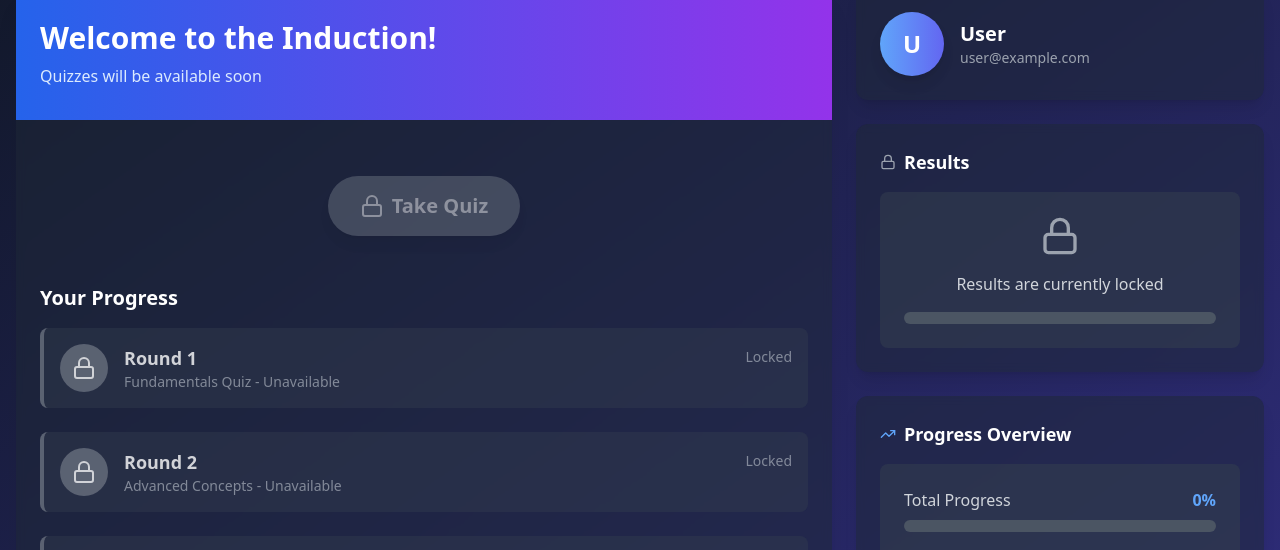
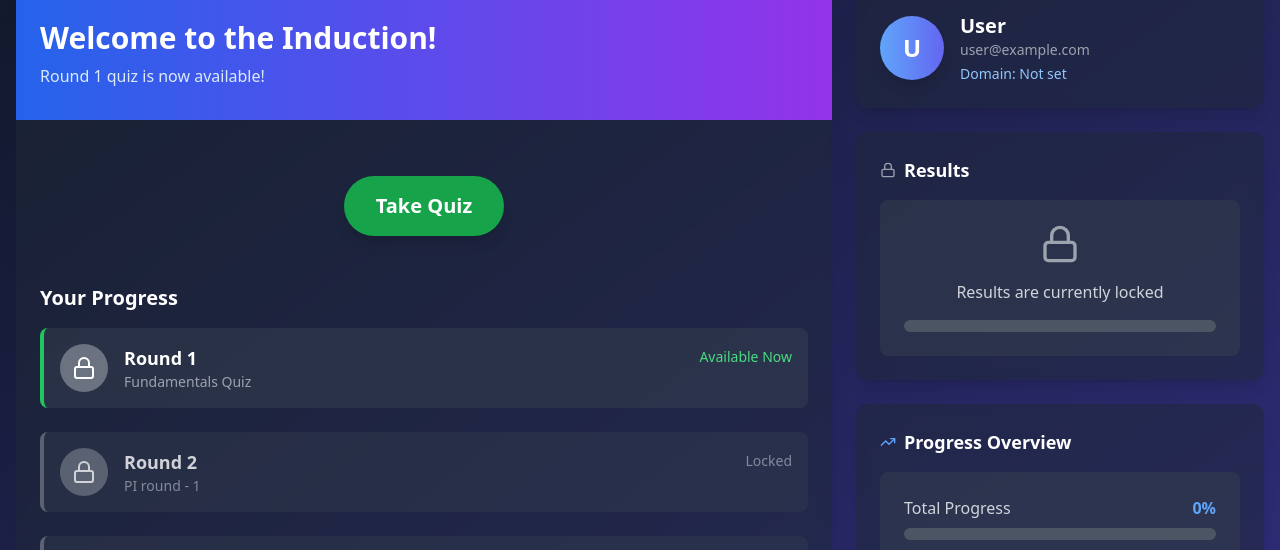
Before and after one commit to piyush-bit/iic-induction-2025, a React (Vite) app: page /dashboard in a window 1280 px wide. Shown: the part 220-770 px from the top of the page. Built offline with nearby package versions, Linux system fonts and the light colour scheme; no server answers; sample sign-in values are in the browser's storage; a web font is replaced by a local one.

Commit message:
quiz live

```diff
--- a/src/components/Dashboard/Dashboard.jsx
+++ b/src/components/Dashboard/Dashboard.jsx
@@ -9,7 +9,9 @@ function Dashboard() {
     navigate('/login');
   };
   const [isLoading, setIsLoading] = useState(true);
-  const [currentUser, setCurrentUser] = useState(null);
+  const [currentUser, setCurrentUser] = useState({});
+  const [domain, setDomain] = useState(null);
+  const [quizUrl, setQuizUrl] = useState("#");
   const navigate = useNavigate();
   const [quizData, setQuizData] = useState({
     round1: { status: 'locked', score: null, maxScore: 100, unlockDate: 'TBD' },
@@ -32,14 +34,40 @@ function Dashboard() {
         });
         const data = await response.json();
         if (data.student) {
-          const { firstName, lastName, email } = data.student;
-          setCurrentUser(prev => ({ ...prev, firstName, lastName, email }));
+          // console.log('User Data:', data.student);
+          // console.log('Current:', currentUser)
+          const { firstName, lastName, email, primaryDomain } = data.student;
+          setCurrentUser(prev => ({ ...prev, firstName, lastName, email, primaryDomain }));
+          setDomain(primaryDomain);
+
+          // Set quiz URL based on primaryDomain
+          if(primaryDomain === "computer_science" || primaryDomain === "cs"){
+            setQuizUrl("https://iic-183532.learnyst.com/learn/computer-science");
+          }
+          else if(primaryDomain === "management" || primaryDomain === "Management"){
+            setQuizUrl("https://iic-183532.learnyst.com/learn/Management");
+          }
+          else if(primaryDomain === "mechanical" ||primaryDomain === "Mechanical"){
+            setQuizUrl("https://iic-183532.learnyst.com/learn/Mechanical");
+          }
+          else if(primaryDomain === "chemical"  || primaryDomain === "Chemical"){
+            setQuizUrl("https://iic-183532.learnyst.com/learn/Chemical");
+          }
+          else if(primaryDomain === "electronics" || primaryDomain === "Electronics"){
+            setQuizUrl("https://iic-183532.learnyst.com/learn/Electronics");
+          }
+          else{
+            setQuizUrl("#");
+          }
+          // console.log('Current (a):', currentUser)
         }
+
+        // Set Round 1 as available
         setQuizData({
-          round1: { status: 'locked', score: null, maxScore: 100, unlockDate: 'TBD' },
+          round1: { status: 'available', score: null, maxScore: 100, unlockDate: '30 Mar 2025' },
           round2: { status: 'locked', score: null, maxScore: 150, unlockDate: 'TBD' },
           round3: { status: 'locked', score: null, maxScore: 200, unlockDate: 'TBD' },
-          currentRound: null
+          currentRound: 1
         });
       } catch (error) {
         console.error('Error fetching user data:', error);
@@ -49,7 +77,7 @@ function Dashboard() {
     };
 
     fetchQuizData();
-  }, []);
+  }, [navigate]);
 
   const getRoundStatusColor = (status) => {
     switch(status) {
@@ -67,11 +95,6 @@ function Dashboard() {
       case 'completed': return <CheckCircle size={24} />;
       default: return <AlertTriangle size={24} />;
     }
-  };
-
-  const handleTakeQuiz = () => {
-    // Quiz is locked
-    alert('Quiz is currently locked. Please check back later.');
   };
 
   return (
@@ -104,19 +127,19 @@ function Dashboard() {
             <div className="w-full md:w-2/3 bg-gray-800/50 backdrop-blur-sm rounded-xl shadow-xl overflow-hidden">
               <div className="bg-gradient-to-r from-blue-600 to-purple-600 px-6 py-8">
                 <h2 className="text-3xl font-bold mb-2">Welcome to the Induction!</h2>
-                <p className="text-blue-100">Quizzes will be available soon</p>
+                <p className="text-blue-100">Round 1 quiz is now available!</p>
               </div>
 
               <div className="p-6">
                 <div className="flex justify-center my-8">
-                  <button
-                    onClick={handleTakeQuiz}
-                    className="bg-gray-500 text-white text-xl font-bold px-8 py-4 rounded-full shadow-lg cursor-not-allowed opacity-50 flex items-center justify-center"
-                    disabled
-                  >
-                    <Lock size={24} className="mr-2" />
-                    Take Quiz
-                  </button>
+                  <a href={quizUrl} target="_blank" rel="noopener noreferrer">
+                    <button
+                      onClick={() => console.log('Quiz URL:', quizUrl)}
+                      className="bg-green-600 hover:bg-green-700 text-white text-xl font-bold px-8 py-4 rounded-full shadow-lg transition duration-300 flex items-center justify-center"
+                    >
+                      Take Quiz
+                    </button>
+                  </a>
                 </div>
 
                 <div className="mt-12">
@@ -124,7 +147,7 @@ function Dashboard() {
 
                   <div className="space-y-6">
                     {/* Round 1 */}
-                    <div className="bg-gray-700/50 rounded-lg p-4 flex items-center border-l-4 border-gray-500 opacity-80">
+                    <div className="bg-gray-700/50 rounded-lg p-4 flex items-center border-l-4 border-green-500">
                       <div className={`${getRoundStatusColor(quizData.round1.status)} p-3 rounded-full mr-4`}>
                         {getRoundStatusIcon(quizData.round1.status)}
                       </div>
@@ -132,10 +155,10 @@ function Dashboard() {
                         <div className="flex justify-between">
                           <h4 className="font-semibold text-lg">Round 1</h4>
                           <div className="text-right">
-                            <span className="text-gray-400 text-sm">Locked</span>
+                            <span className="text-green-400 text-sm">Available Now</span>
                           </div>
                         </div>
-                        <p className="text-gray-400 text-sm">Fundamentals Quiz - Unavailable</p>
+                        <p className="text-gray-400 text-sm">Fundamentals Quiz </p>
                       </div>
                     </div>
 
@@ -151,7 +174,7 @@ function Dashboard() {
                             <span className="text-gray-400 text-sm">Locked</span>
                           </div>
                         </div>
-                        <p className="text-gray-400 text-sm">Advanced Concepts - Unavailable</p>
+                        <p className="text-gray-400 text-sm">PI round - 1</p>
                       </div>
                     </div>
 
@@ -167,7 +190,7 @@ function Dashboard() {
                             <span className="text-gray-400 text-sm">Locked</span>
                           </div>
                         </div>
-                        <p className="text-gray-400 text-sm">Expert Challenge - Unavailable</p>
+                        <p className="text-gray-400 text-sm">PI round -2</p>
                       </div>
                     </div>
                   </div>
@@ -187,6 +210,7 @@ function Dashboard() {
                     <div>
                       <h3 className="text-xl font-bold">{currentUser?.firstName} {currentUser?.lastName || 'User'}</h3>
                       <p className="text-gray-400 text-sm">{currentUser?.email || 'user@example.com'}</p>
+                      <p className="text-blue-300 text-sm mt-1">Domain: {currentUser?.primaryDomain || 'Not set'}</p>
                     </div>
                   </div>
                 </div>
@@ -226,8 +250,8 @@ function Dashboard() {
 
                   <div className="space-y-3">
                     <div className="flex items-center">
-                      <Lock size={16} className="mr-2 text-gray-400" />
-                      <span className="text-gray-300">Round 1 Locked</span>
+                      <Clock size={16} className="mr-2 text-green-400" />
+                      <span className="text-green-300">Round 1 Available</span>
                     </div>
                     <div className="flex items-center">
                       <Lock size={16} className="mr-2 text-gray-400" />
@@ -241,7 +265,7 @@ function Dashboard() {
 
                   <div className="mt-4 bg-gray-800 rounded-lg p-3 text-center">
                     <p className="text-sm text-gray-400">
-                      All rounds are currently locked. Check back soon!
+                      Round 1 is now available! Click the "Take Quiz" button to begin.
                     </p>
                   </div>
                 </div>
```
Also changed, not shown: 1 other file (tests, documents, lock files or other folders).
